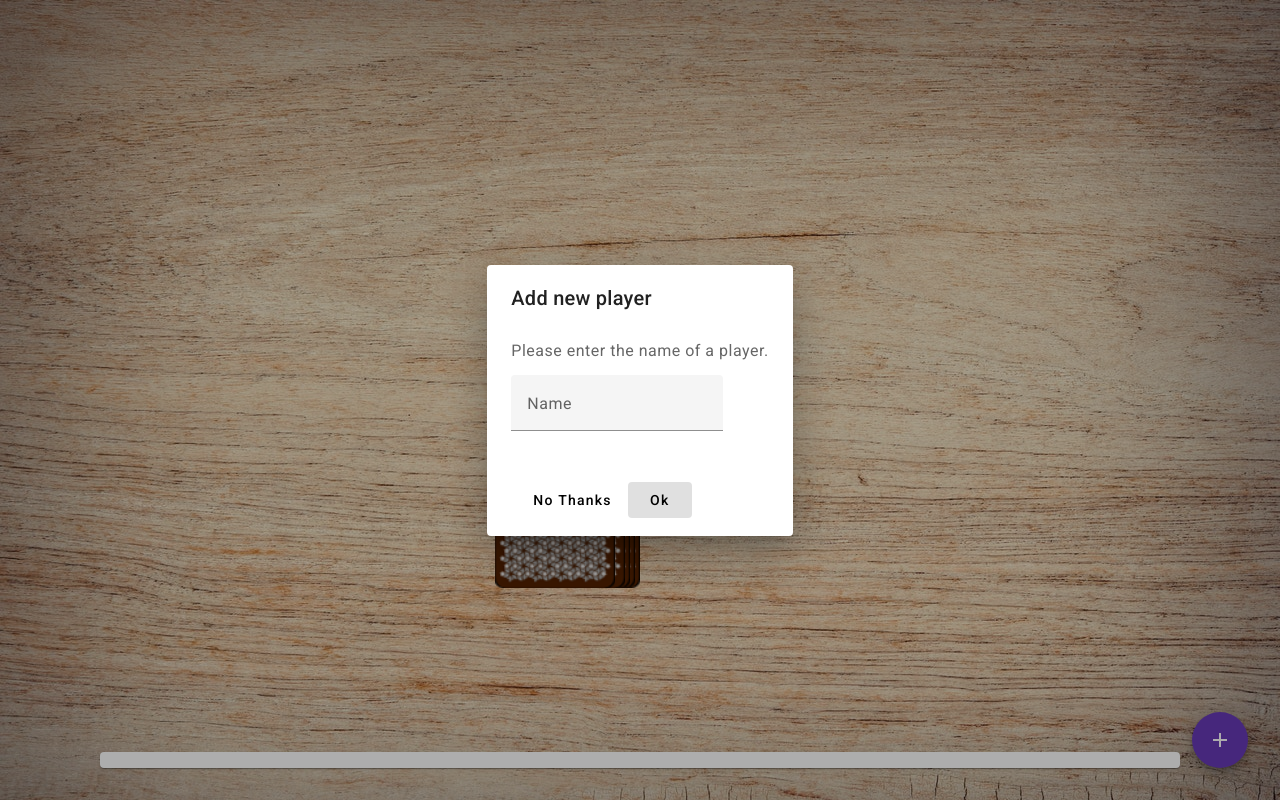
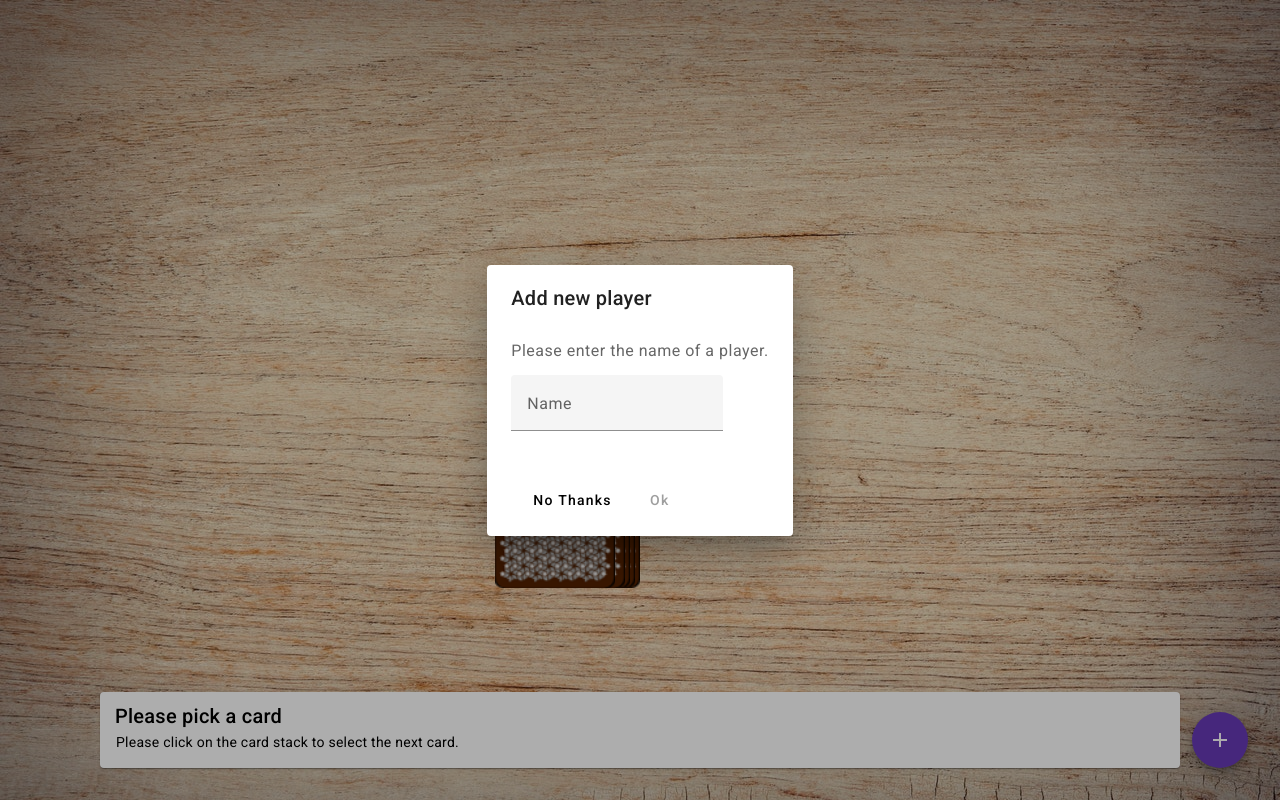
Before and after one commit to ozcanmirzanli/Ring-of-Fire, an Angular app: page /game in a window 1280 px wide. Both pictures are taken after a click on the button "add". Built offline with nearby package versions, Linux system fonts and the light colour scheme.

Commit message:
bug fixes

```diff
--- a/src/app/dialog-add-player/dialog-add-player.component.html
+++ b/src/app/dialog-add-player/dialog-add-player.component.html
@@ -7,6 +7,13 @@
   </mat-form-field>
 </mat-dialog-content>
 <mat-dialog-actions>
-  <button mat-button>No Thanks</button>
-  <button mat-button [mat-dialog-close]="name" cdkFocusInitial>Ok</button>
+  <button mat-button (click)="onNoClick()">No Thanks</button>
+  <button
+    mat-button
+    [disabled]="name.length == 0"
+    [mat-dialog-close]="name"
+    cdkFocusInitial
+  >
+    Ok
+  </button>
 </mat-dialog-actions>
--- a/src/app/dialog-add-player/dialog-add-player.component.ts
+++ b/src/app/dialog-add-player/dialog-add-player.component.ts
@@ -1,6 +1,10 @@
 import { MatFormFieldModule } from '@angular/material/form-field';
-import { Component } from '@angular/core';
-import { MatDialogModule } from '@angular/material/dialog';
+import { Component, OnInit } from '@angular/core';
+import {
+  MatDialog,
+  MatDialogModule,
+  MatDialogRef,
+} from '@angular/material/dialog';
 import { FormsModule } from '@angular/forms';
 import { MatIconModule } from '@angular/material/icon';
 import { MatButtonModule } from '@angular/material/button';
@@ -20,8 +24,14 @@
   templateUrl: './dialog-add-player.component.html',
   styleUrl: './dialog-add-player.component.scss',
 })
-export class DialogAddPlayerComponent {
+export class DialogAddPlayerComponent implements OnInit {
   name: string = '';
 
-  constructor() {}
+  constructor(public dialogRef: MatDialogRef<DialogAddPlayerComponent>) {}
+
+  ngOnInit(): void {}
+
+  onNoClick(): void {
+    this.dialogRef.close();
+  }
 }
--- a/src/app/game-info/game-info.component.html
+++ b/src/app/game-info/game-info.component.html
@@ -1,5 +1,11 @@
 <mat-card>
-  <mat-card-title>{{ title }}</mat-card-title>
+  <mat-card-title>{{ card ? title : "Please pick a card" }}</mat-card-title>
 
-  <mat-card-content> {{ description }} </mat-card-content>
+  <mat-card-content>
+    {{
+      card
+        ? description
+        : "Please click on the card stack to select the next card."
+    }}
+  </mat-card-content>
 </mat-card>
--- a/src/app/game-info/game-info.component.scss
+++ b/src/app/game-info/game-info.component.scss
@@ -1,3 +1,4 @@
 mat-card-title {
   margin-left: 15px;
+  margin-top: 8px;
 }
--- a/src/app/game/game.component.ts
+++ b/src/app/game/game.component.ts
@@ -60,7 +60,9 @@
     const dialogRef = this.dialog.open(DialogAddPlayerComponent);
 
     dialogRef.afterClosed().subscribe((name: string) => {
-      this.game.players.push(name);
+      if (name && name.length > 0) {
+        this.game.players.push(name);
+      }
     });
   }
 }
```
